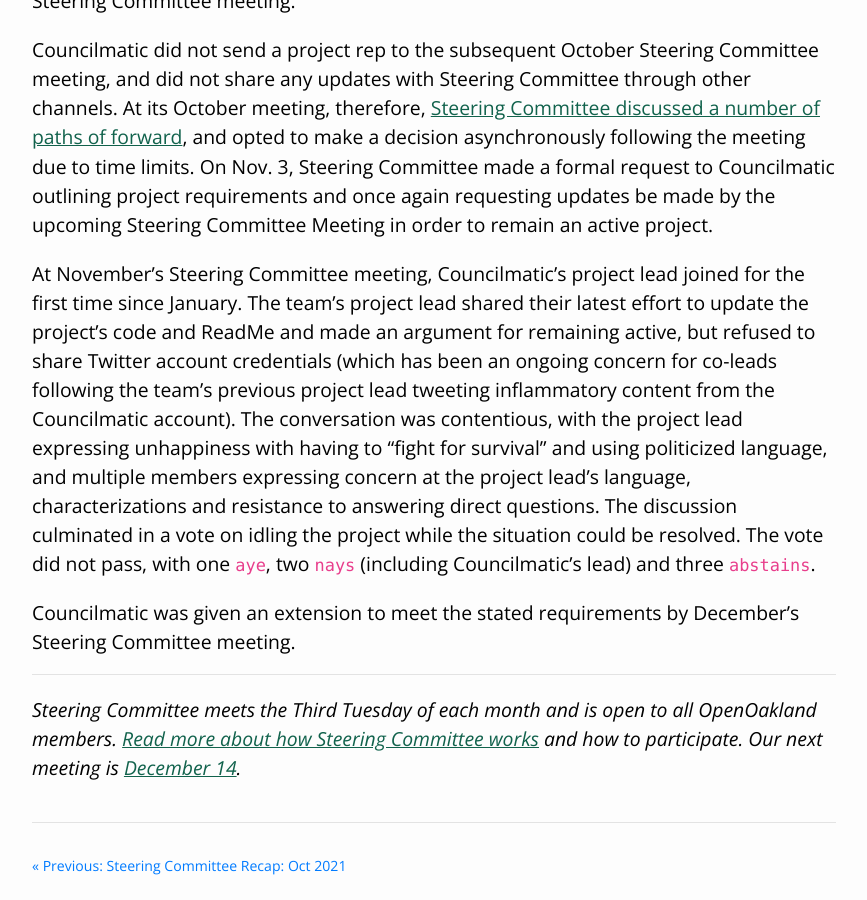
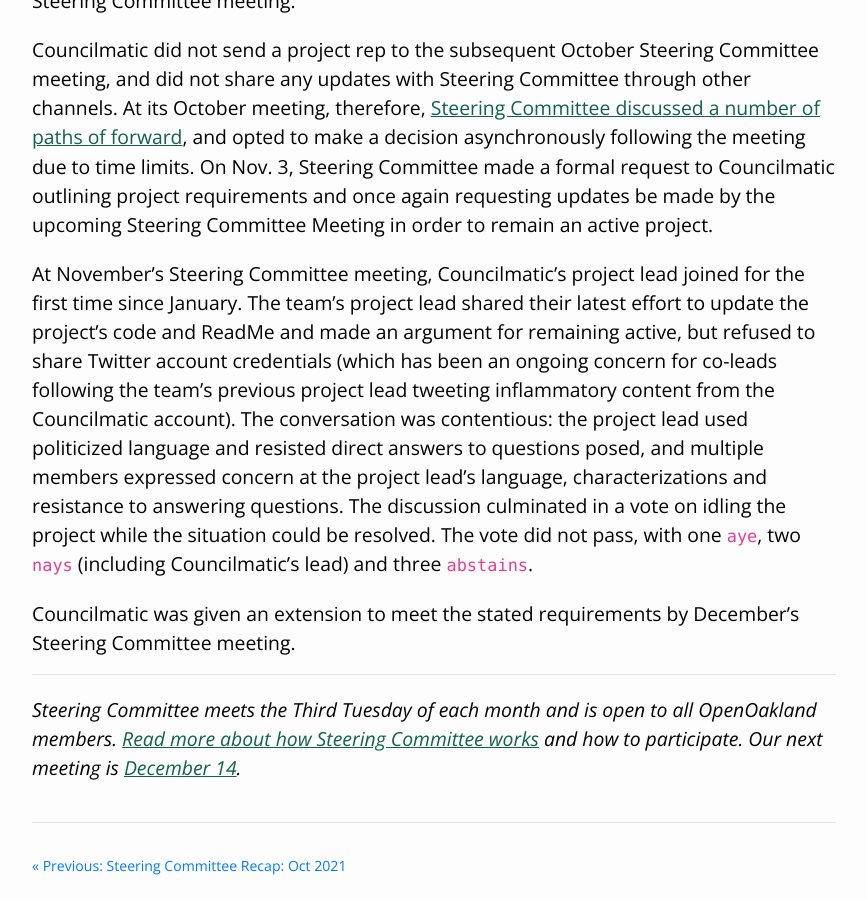
Before and after one commit to openoakland/openoakland.org, a Jekyll site: the page built from src/_posts/2021-12-08-november-steering-committee-recap-election-changes.md, in a window 1280 px wide and 900 px high, scrolled down 3741 px. Shown: the whole window, without its empty margins (206-1073 px from the left). Built offline with Jekyll 4.4.1, drawn with Linux system fonts in a browser that asks for light colours; nearby versions of some CDN libraries.

Commit message:
Update language based on Steering Committee feedback

```diff
--- a/src/_posts/2021-12-08-november-steering-committee-recap-election-changes.md
+++ b/src/_posts/2021-12-08-november-steering-committee-recap-election-changes.md
@@ -69,7 +69,7 @@
 
 Councilmatic did not send a project rep to the subsequent October Steering Committee meeting, and did not share any updates with Steering Committee through other channels. At its October meeting, therefore, [Steering Committee discussed a number of paths of forward](https://openoakland.org/updates/october-steering-committee-recap/#discussion-councilmatic-project-status), and opted to make a decision asynchronously following the meeting due to time limits. On Nov. 3, Steering Committee made a formal request to Councilmatic outlining project requirements and once again requesting updates be made by the upcoming Steering Committee Meeting in order to remain an active project.
 
-At November's Steering Committee meeting, Councilmatic's project lead joined for the first time since January. The team's project lead shared their latest effort to update the project's code and ReadMe and made an argument for remaining active, but refused to share Twitter account credentials (which has been an ongoing concern for co-leads following the team's previous project lead tweeting inflammatory content from the Councilmatic account). The conversation was contentious, with the project lead expressing unhappiness with having to "fight for survival" and using politicized language, and multiple members expressing concern at the project lead's language, characterizations and resistance to answering direct questions. The discussion culminated in a vote on idling the project while the situation could be resolved. The vote did not pass, with one `aye`, two `nays` (including Councilmatic's lead) and three `abstains`.
+At November's Steering Committee meeting, Councilmatic's project lead joined for the first time since January. The team's project lead shared their latest effort to update the project's code and ReadMe and made an argument for remaining active, but refused to share Twitter account credentials (which has been an ongoing concern for co-leads following the team's previous project lead tweeting inflammatory content from the Councilmatic account). The conversation was contentious: the project lead used politicized language and resisted direct answers to questions posed, and multiple members expressed concern at the project lead's language, characterizations and resistance to answering questions. The discussion culminated in a vote on idling the project while the situation could be resolved. The vote did not pass, with one `aye`, two `nays` (including Councilmatic's lead) and three `abstains`.
 
 Councilmatic was given an extension to meet the stated requirements by December's Steering Committee meeting.
 
```
